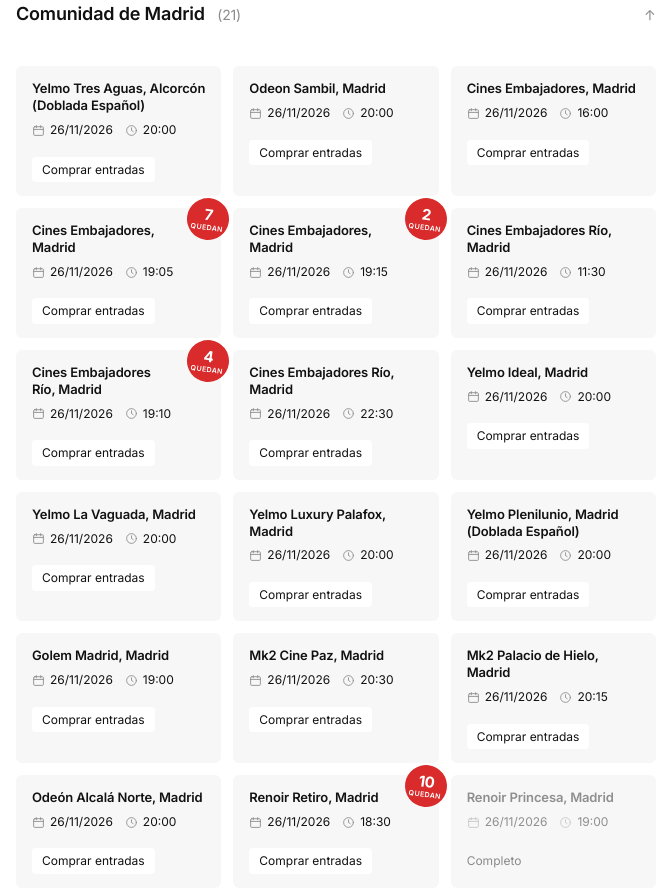
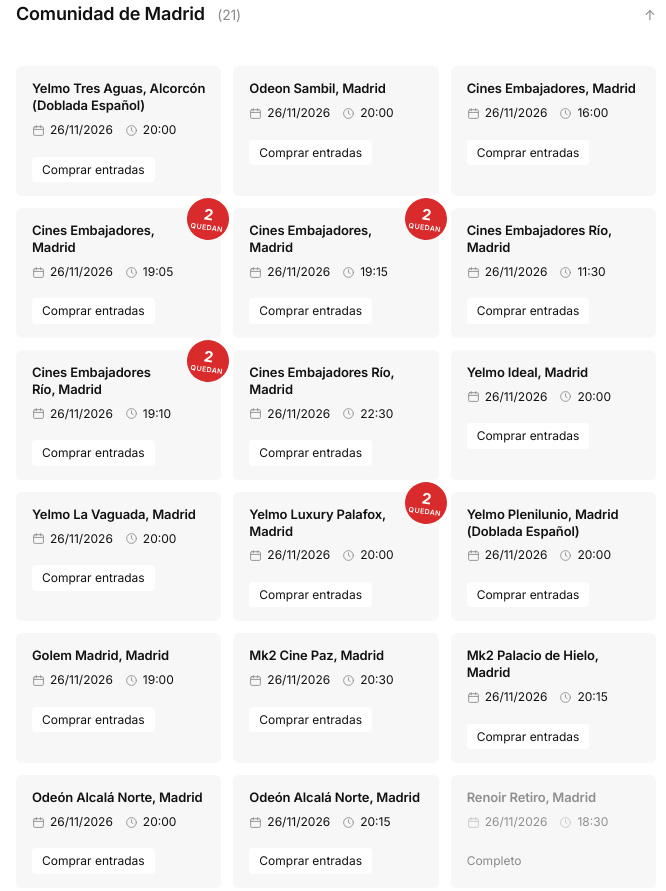
Before and after one commit to paristaxes/paristaxes.github.io, a plain HTML site: page artics/estrenos/index.html in a window 1280 px wide. Shown: the part 1086-1977 px from the top of the page, without its empty margins (304-970 px from the left). Drawn offline with Linux system fonts and the light colour scheme.

Commit message:
novedades cine

```diff
--- a/artics/estrenos/index.html
+++ b/artics/estrenos/index.html
@@ -254,7 +254,7 @@
                 <span><svg viewBox="0 0 24 24" aria-hidden="true"><rect x="3" y="5" width="18" height="16" rx="2"/><path d="M3 10h18M8 3v4M16 3v4"/></svg>26/11/2026</span>
                 <span><svg viewBox="0 0 24 24" aria-hidden="true"><circle cx="12" cy="12" r="9"/><path d="M12 7v5l3 2"/></svg>19:05</span>
               </div>
-			  <span class="quedan" title="Quedan 7 entradas"><b>7</b><small>quedan</small></span>
+			  <span class="quedan" title="Quedan 2 entradas"><b>2</b><small>quedan</small></span>
               <a class="btn-comprar" href="https://cinesembajadores.es/pelicula/you-can-see-everything-puedes-verlo-todo-vose/?ciudad=madrid" target="_blank" rel="noopener">Comprar entradas</a>
             </div>
 
@@ -283,7 +283,7 @@
                 <span><svg viewBox="0 0 24 24" aria-hidden="true"><rect x="3" y="5" width="18" height="16" rx="2"/><path d="M3 10h18M8 3v4M16 3v4"/></svg>26/11/2026</span>
                 <span><svg viewBox="0 0 24 24" aria-hidden="true"><circle cx="12" cy="12" r="9"/><path d="M12 7v5l3 2"/></svg>19:10</span>
               </div>
-			  <span class="quedan" title="Quedan 4 entradas"><b>4</b><small>quedan</small></span>
+			  <span class="quedan" title="Quedan 2 entradas"><b>2</b><small>quedan</small></span>
               <a class="btn-comprar" href="https://cinesembajadores.es/pelicula/you-can-see-everything-puedes-verlo-todo-vose/?ciudad=madrid" target="_blank" rel="noopener">Comprar entradas</a>
             </div>
 
@@ -320,6 +320,7 @@
                 <span><svg viewBox="0 0 24 24" aria-hidden="true"><rect x="3" y="5" width="18" height="16" rx="2"/><path d="M3 10h18M8 3v4M16 3v4"/></svg>26/11/2026</span>
                 <span><svg viewBox="0 0 24 24" aria-hidden="true"><circle cx="12" cy="12" r="9"/><path d="M12 7v5l3 2"/></svg>20:00</span>
               </div>
+				<span class="quedan" title="Quedan 2 entradas"><b>2</b><small>quedan</small></span>
               <a class="btn-comprar" href="https://eu-preprod.yelmocines.es/cartelera/madrid" target="_blank" rel="noopener">Comprar entradas</a>
             </div>
 
@@ -369,14 +370,23 @@
             </div>
 
 			<div class="sesion">
+              <h3>Odeón Alcalá Norte, Madrid</h3>
+              <div class="sesion-info meta">
+                <span><svg viewBox="0 0 24 24" aria-hidden="true"><rect x="3" y="5" width="18" height="16" rx="2"/><path d="M3 10h18M8 3v4M16 3v4"/></svg>26/11/2026</span>
+                <span><svg viewBox="0 0 24 24" aria-hidden="true"><circle cx="12" cy="12" r="9"/><path d="M12 7v5l3 2"/></svg>20:15</span>
+              </div>
+              <a class="btn-comprar" href="https://odeonmulticines.com/odeon-alcala-norte/producto/puedes-verlo-todo-you-can-see-everything" target="_blank" rel="noopener">Comprar entradas</a>
+            </div>
+
+			<div class="sesion completo">
               <h3>Renoir Retiro, Madrid</h3>
               <div class="sesion-info meta">
                 <span><svg viewBox="0 0 24 24" aria-hidden="true"><rect x="3" y="5" width="18" height="16" rx="2"/><path d="M3 10h18M8 3v4M16 3v4"/></svg>26/11/2026</span>
                 <span><svg viewBox="0 0 24 24" aria-hidden="true"><circle cx="12" cy="12" r="9"/><path d="M12 7v5l3 2"/></svg>18:30</span>
               </div>
-			  <span class="quedan" title="Quedan 10 entradas"><b>10</b><small>quedan</small></span>
-              <a class="btn-comprar" href="https://www.cinesrenoir.com/pelicula/puedes-verlo-todo/eventos/" target="_blank" rel="noopener">Comprar entradas</a>
+              <span class="btn-comprar agotado" aria-disabled="true">Completo</span>
             </div>
+
 
 			<div class="sesion completo">
               <h3>Renoir Princesa, Madrid</h3>
```
